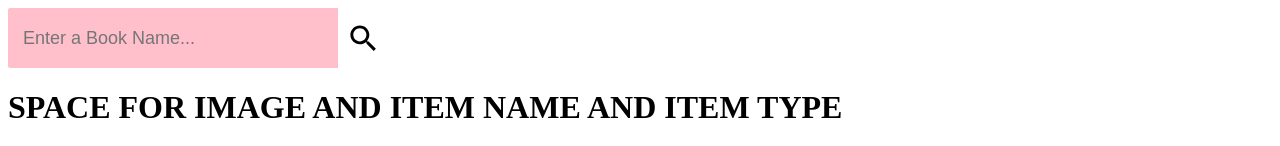
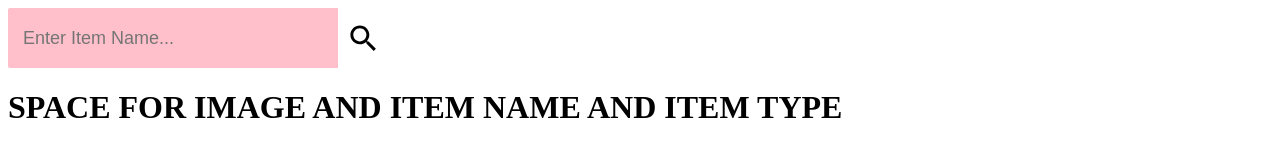
Before and after one commit to Jason-91/ffxiv_marketboard, a React (Create React App) app: page / in a window 1280 px wide. Shown: the top 146 px of the page. Built offline with nearby package versions, Linux system fonts and the light colour scheme.

Commit message:
Up to date changes

```diff
--- a/src/App.tsx
+++ b/src/App.tsx
@@ -1,4 +1,3 @@
-import { TextField } from '@mui/material';
 import ServerSwitchButton from './common/ServerSwitchButton';
 import CrossWorldView from './server-view/CrossWorldView';
 import IndividualWorldView from './server-view/IndividualWorldView';
@@ -8,7 +7,7 @@ import SearchBar from './components/SearchBar';
 import { useState } from 'react';
 
 function App() {
-//add last sold timers to buttons
+  //add last sold timers to buttons
   const buttonConfig = [
     {
       buttonName: 'Cross-World',
@@ -51,7 +50,7 @@ function App() {
   //react hook
   //current state, method to update state
   const [currentView, setCurrentView] = useState('cross-world-view');
-  const [searchInput, setSearchInput] = useState('');
+  // const [searchInput, setSearchInput] = useState('');
 
   const getItems = async (item_name: string) => {
     let result: any[] = [];
@@ -86,7 +85,7 @@ function App() {
   return (
     <div>
       <div>
-        <SearchBar placeholder='Enter a Book Name...' getItems={getItems} />
+        <SearchBar placeholder='Enter Item Name...' getItems={getItems} />
       </div>
       {/* <div className='search-bar-container'>
         <TextField id="filled-basic" label="Search" variant="filled" value={searchInput} onChange={handleSearch} onKeyDown={handleKeyDown}/>
--- a/src/components/SearchBar.tsx
+++ b/src/components/SearchBar.tsx
@@ -52,6 +52,7 @@ function SearchBar({ placeholder, getItems }: SearchBarProp) {
                 <div className='dataResult'>
                     {filteredWords.map((value) => {
                         return (
+                            // eslint-disable-next-line jsx-a11y/anchor-is-valid
                             <a className='dataItem' target='blank'>
                                 <p>{value.item_name}</p>
                             </a>
```
